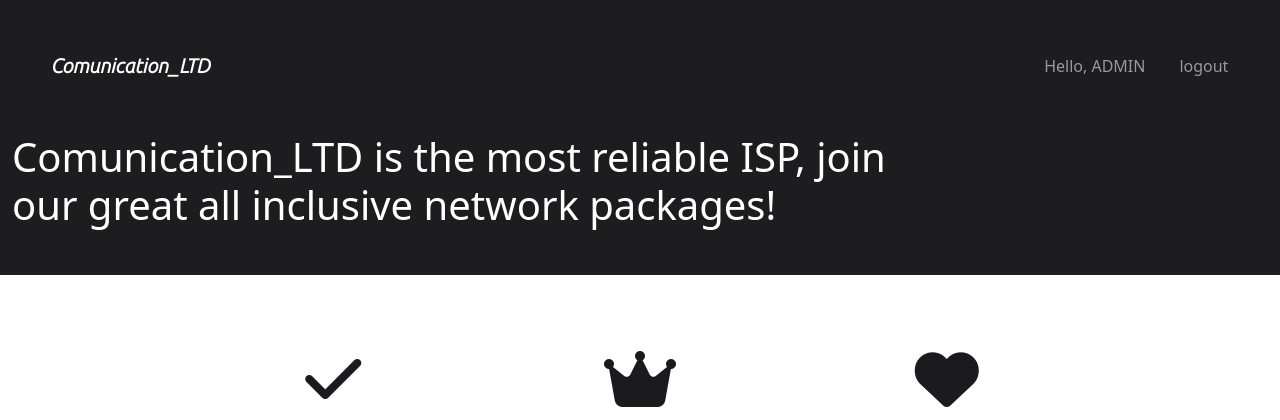
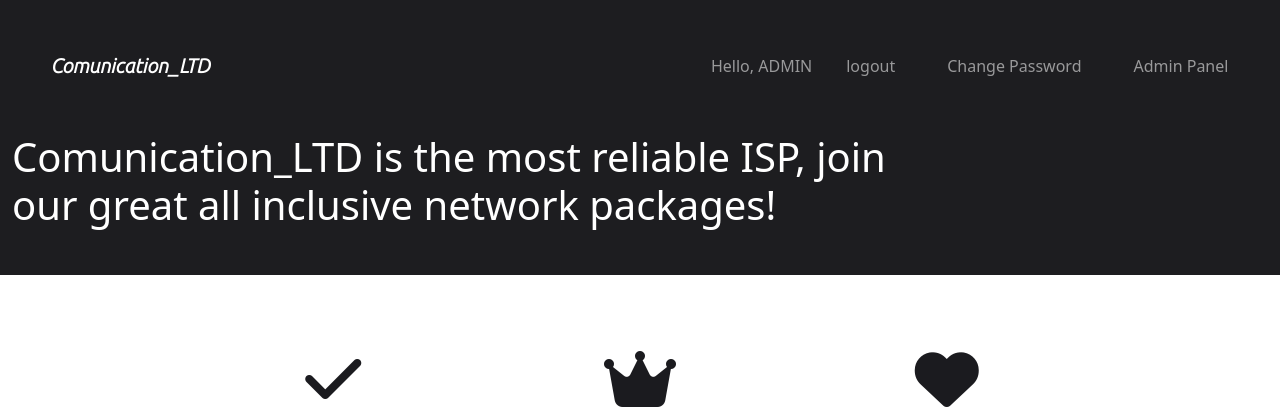
Before and after one commit to ZivSimchoni/CS-Django, a Django app: page /loginPage/homePage/ in a window 1280 px wide. Shown: the top 420 px of the page. Run offline with Django 4.2, Linux system fonts and the light colour scheme; a user stored in the database is signed in; some libraries are stand-ins or nearby versions.

Commit message:
Update navbar.html

```diff
--- a/CSDjangoProj/Comunication_LTD_Site/templates/navbar/navbar.html
+++ b/CSDjangoProj/Comunication_LTD_Site/templates/navbar/navbar.html
@@ -150,6 +150,17 @@
             <li class="nav-item">
               <a class="nav-link" href="{% url 'logoutUserPage' %}">logout</a>
             </li>
+              {%if request.user.is_authenticated%}
+                   <li class="nav-item">
+                      <a class="nav-link" href="">Change Password</a>
+                   </li>
+              {%endif%}
+              {% if user.is_superuser %}
+                <li class="nav-item">
+                    <a class="nav-link" href="/admin">Admin Panel</a>
+               {% endif %}
+              </li>
+
           </ul>
         </div>
       </nav>
```
